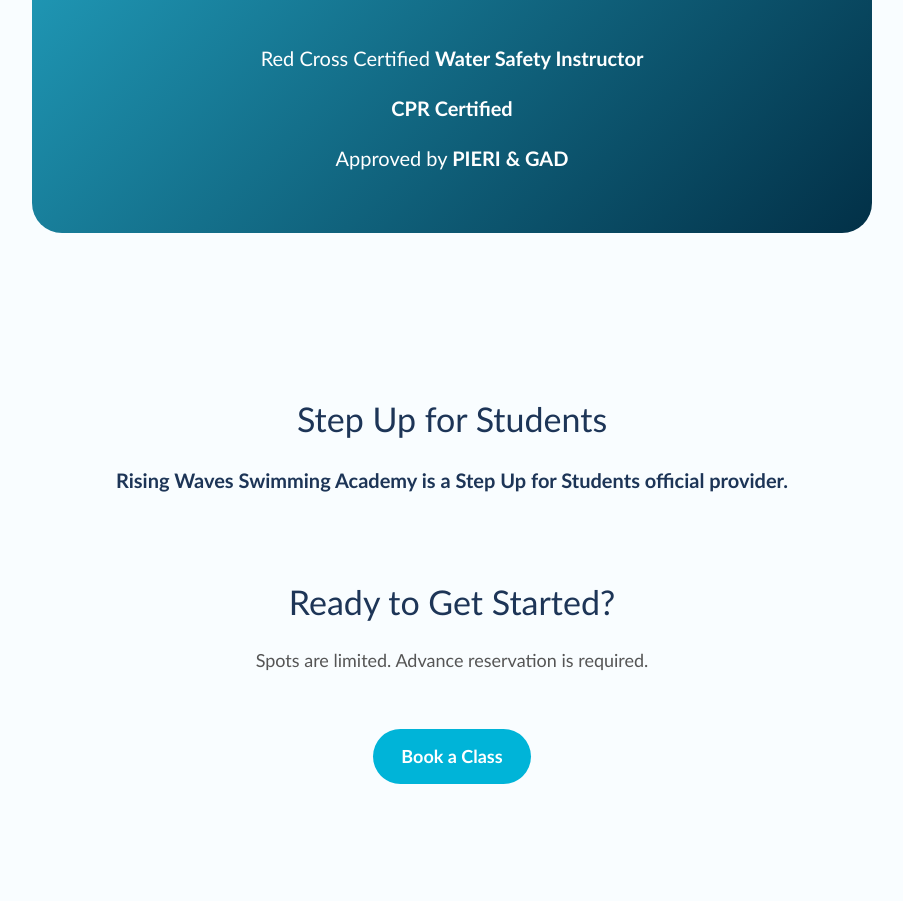
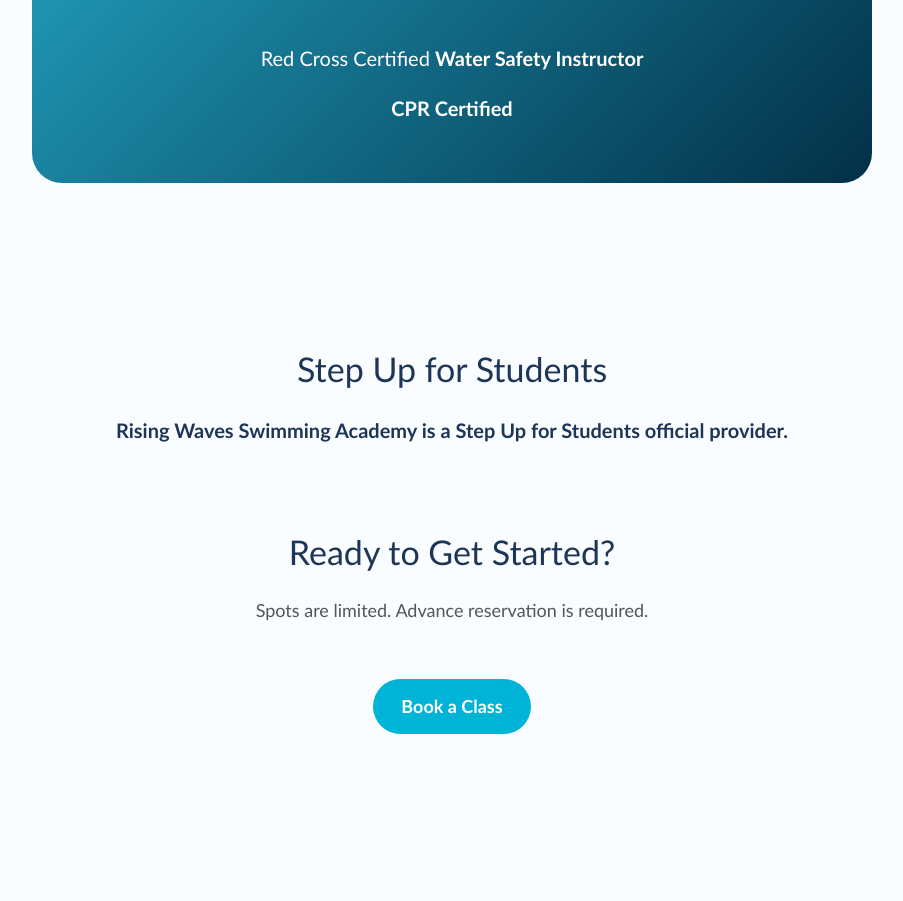
Before and after one commit to sotopierinac-afk/Pri, a React (Vite) app: page / in a window 1280 px wide. Shown: the part 3540-4441 px from the top of the page, without its empty margins (188-1091 px from the left). Built offline with nearby package versions, Linux system fonts and the light colour scheme.

Commit message:
Updated App.tsx

```diff
--- a/src/App.tsx
+++ b/src/App.tsx
@@ -395,7 +395,6 @@ function App() {
           }}>
             <li>Red Cross Certified <strong>Water Safety Instructor</strong></li>
             <li><strong>CPR Certified</strong></li>
-            <li>Approved by <strong>PIERI & GAD</strong></li>
           </ul>
         </div>
       </section>
```
